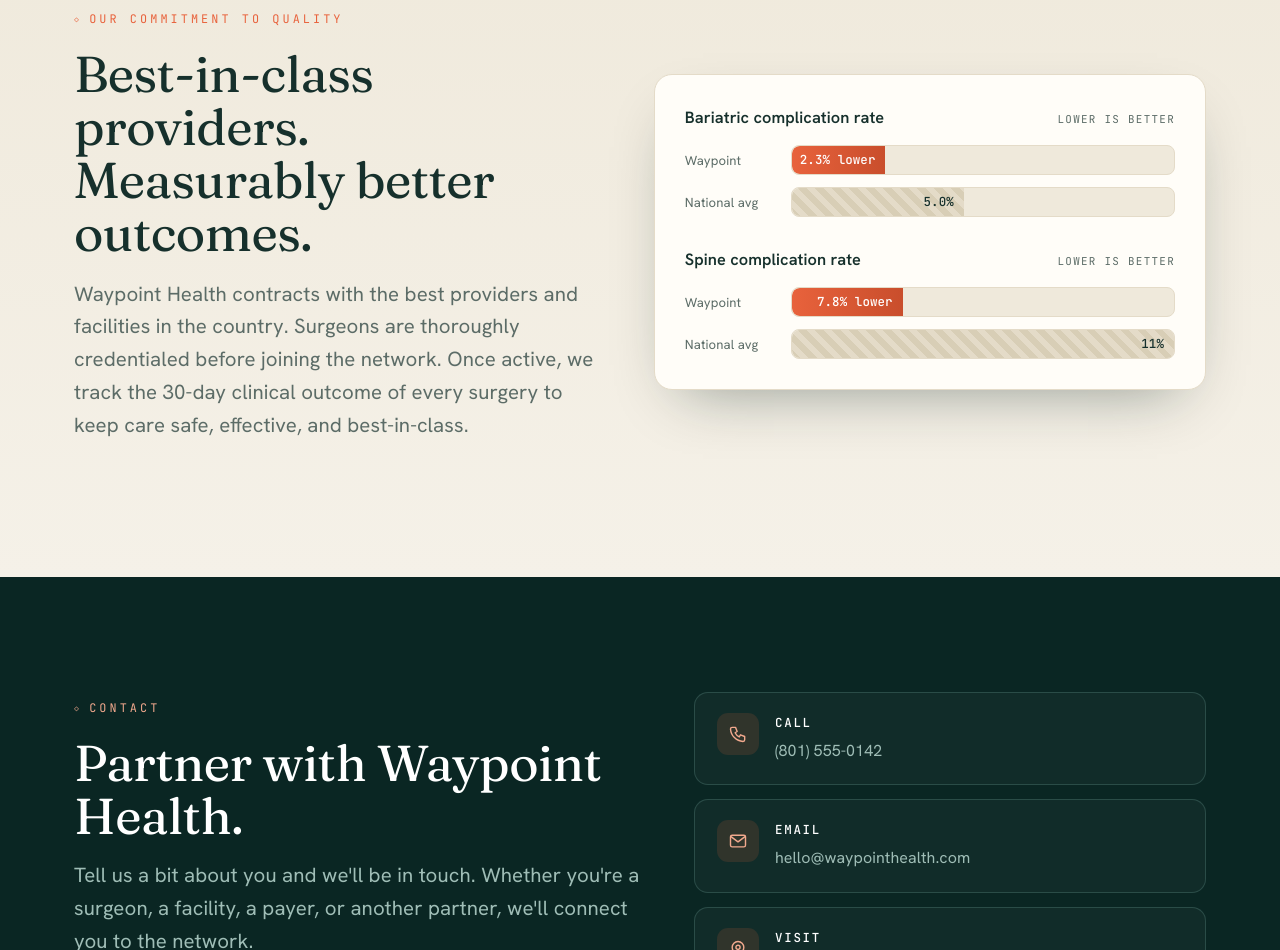
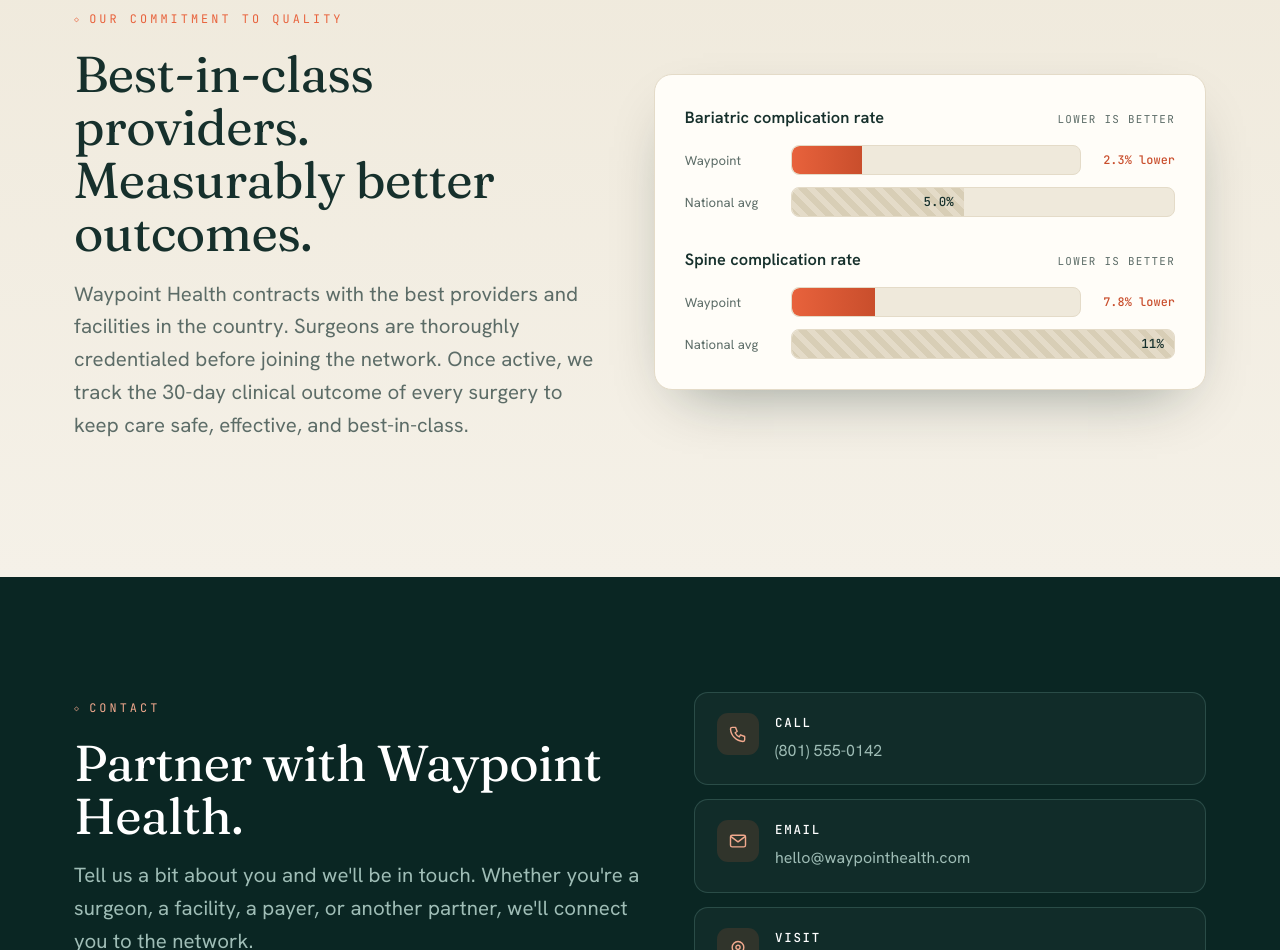
Before and after one commit to gknussmann-luminary/waypoint-health, a plain HTML site: page index.html in a window 1280 px wide. Shown: the part 3958-4908 px from the top of the page. Drawn offline with Linux system fonts and the light colour scheme.

Commit message:
fixed text overflow on bar graphs

```diff
--- a/index.html
+++ b/index.html
@@ -314,6 +314,7 @@
 .bar-fill.avg{background:repeating-linear-gradient(45deg,var(--sand-2),var(--sand-2) 6px,var(--sand) 6px,var(--sand) 12px)}
 .bar-fill b{font-family:var(--ff-mono); font-size:.78rem; font-weight:500; color:#fff}
 .bar-fill.avg b{color:var(--text)}
+.bar-lbl{font-family:var(--ff-mono); font-size:.74rem; font-weight:500; color:var(--signal-deep); white-space:nowrap; flex:0 0 auto; padding-left:8px}
 
 /* ============================ TESTIMONIALS ============================ */
 .tmint{background:var(--deep); color:var(--on-dark)}
@@ -671,12 +672,12 @@
       <div class="gauge-card reveal d1">
         <div class="gauge" data-gauge>
           <div class="g-top"><span class="g-title">Bariatric complication rate</span><span class="g-sub">Lower is better</span></div>
-          <div class="bar-line"><span class="bl-name">Waypoint</span><div class="bar-track"><div class="bar-fill us" data-w="24.5"><b>2.3% lower</b></div></div></div>
+          <div class="bar-line"><span class="bl-name">Waypoint</span><div class="bar-track"><div class="bar-fill us" data-w="24.5"></div></div><b class="bar-lbl">2.3% lower</b></div>
           <div class="bar-line"><span class="bl-name">National avg</span><div class="bar-track"><div class="bar-fill avg" data-w="45"><b>5.0%</b></div></div></div>
         </div>
         <div class="gauge" data-gauge>
           <div class="g-top"><span class="g-title">Spine complication rate</span><span class="g-sub">Lower is better</span></div>
-          <div class="bar-line"><span class="bl-name">Waypoint</span><div class="bar-track"><div class="bar-fill us" data-w="29"><b>7.8% lower</b></div></div></div>
+          <div class="bar-line"><span class="bl-name">Waypoint</span><div class="bar-track"><div class="bar-fill us" data-w="29"></div></div><b class="bar-lbl">7.8% lower</b></div>
           <div class="bar-line"><span class="bl-name">National avg</span><div class="bar-track"><div class="bar-fill avg" data-w="100"><b>11%</b></div></div></div>
         </div>
       </div>
```
